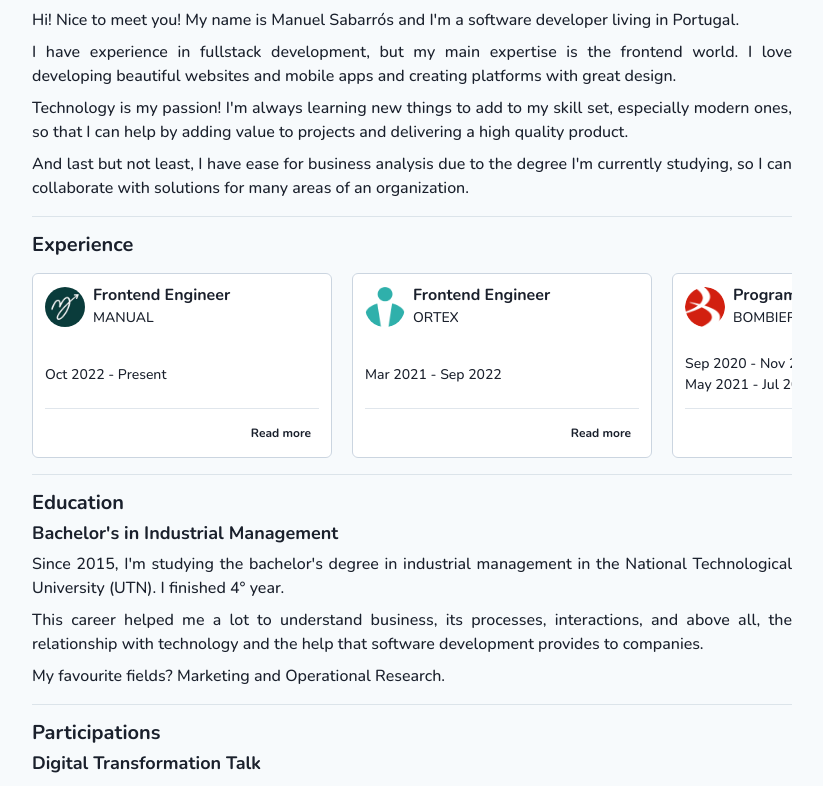
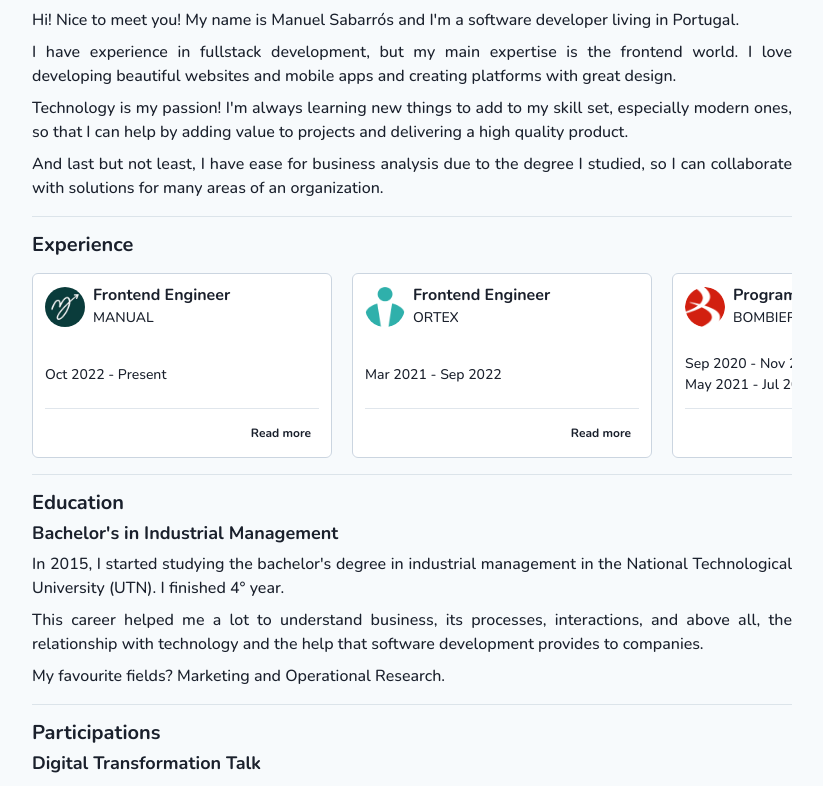
Before and after one commit to manusabarros/portfolio, a Next.js app: page / in a window 1280 px wide. Shown: the part 697-1483 px from the top of the page, without its empty margins (228-1051 px from the left). Built offline with nearby package versions, Linux system fonts and the light colour scheme.

Commit message:
update degree status

```diff
--- a/src/pages/index.tsx
+++ b/src/pages/index.tsx
@@ -168,9 +168,8 @@ const HomePage = () => {
               a high quality product.
             </Text>
             <Text align="justify">
-              And last but not least, I have ease for business analysis due to the degree I&apos;m
-              currently studying, so I can collaborate with solutions for many areas of an
-              organization.
+              And last but not least, I have ease for business analysis due to the degree I studied,
+              so I can collaborate with solutions for many areas of an organization.
             </Text>
             <VisuallyHidden mt="0 !important" pos="absolute" top="-4.5rem" ref={aboutMeRef} />
           </VStack>
@@ -282,8 +281,8 @@ const HomePage = () => {
               Bachelor&apos;s in Industrial Management
             </Heading>
             <Text align="justify">
-              Since 2015, I&apos;m studying the bachelor&apos;s degree in industrial management in
-              the National Technological University (UTN). I finished 4° year.
+              In 2015, I started studying the bachelor&apos;s degree in industrial management in the
+              National Technological University (UTN). I finished 4° year.
             </Text>
             <Text align="justify">
               This career helped me a lot to understand business, its processes, interactions, and
```
